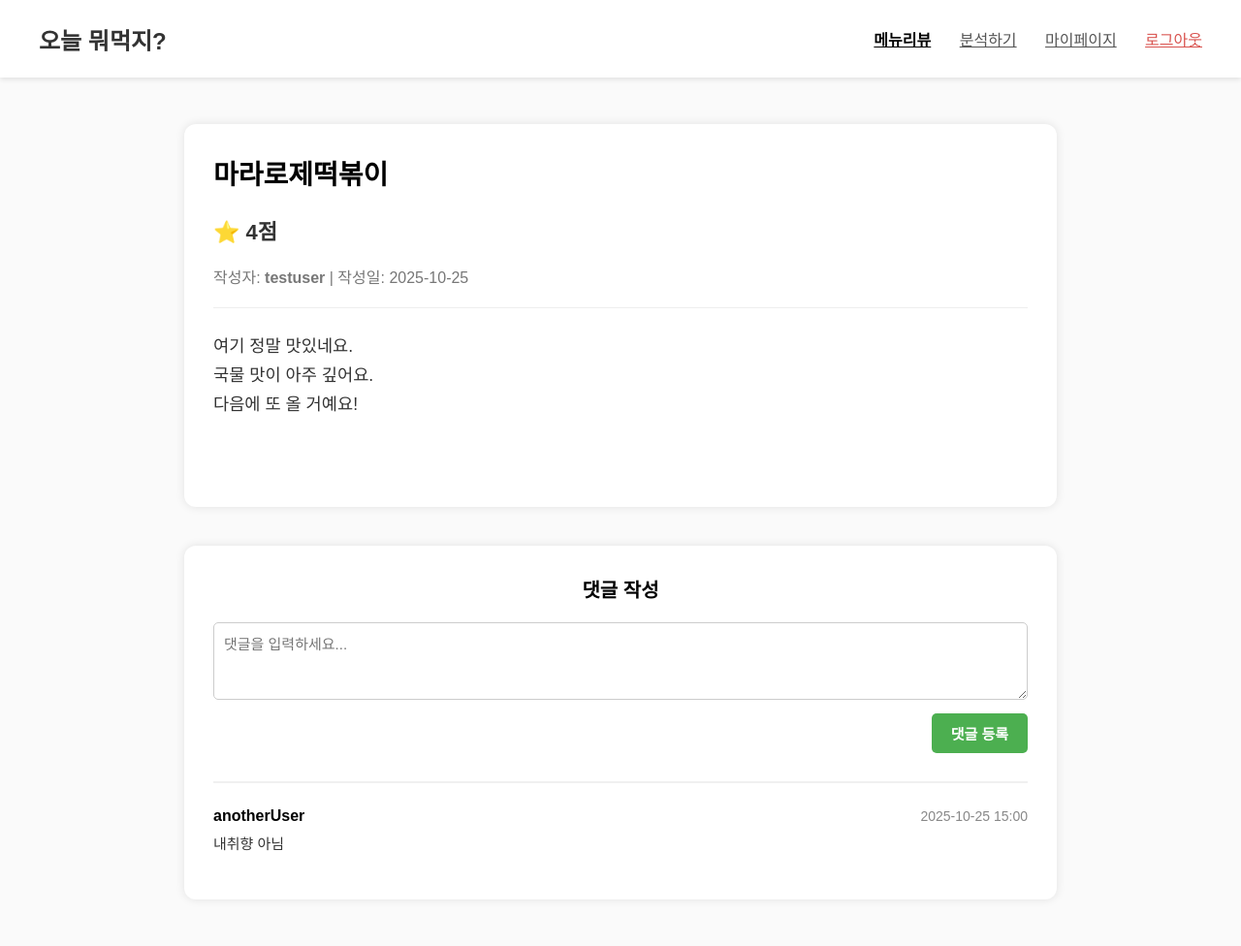
After one commit to zzangss/BigDataApplication, a PHP site: page /review_detail.php in a window 1280 px wide. The commit adds this page. Shown: the whole page at 97% size. Run offline with PHP 8.4, Linux system fonts and the light colour scheme.

Commit message:
feat: Add review_detail.php, Add my review in mypage.php

```diff
--- /dev/null
+++ b/review_detail.php
@@ -0,0 +1,240 @@
+<?php
+session_start(); // 1. 세션 시작
+
+// 로그인 상태 확인
+$is_logged_in = isset($_SESSION['user_id']) && !empty($_SESSION['user_id']);
+
+//임시로그인 (테스트용)
+$_SESSION['user_id'] = 1;
+$_SESSION['username'] = 'testuser';
+$is_logged_in = true;
+
+
+// DB 로직 대신 임시 $review 데이터를 생성합니다.
+$review = [
+    'review_id' => 101,
+    'menu_name' => '마라로제떡볶이',
+    'taste_rating' => 4.0,
+    'username' => 'testuser',
+    'created_at' => '2025-10-25 14:30:00',
+    'content' => "여기 정말 맛있네요.\n국물 맛이 아주 깊어요.\n다음에 또 올 거예요!",
+    'user_id' => 1 // 이 리뷰를 작성한 사용자의 ID (1번 = testuser)
+];
+
+// 댓글 목록을 위한 가짜(Dummy) 데이터
+$dummy_comments = [
+    ['id' => 1, 'username' => 'anotherUser', 'created_at' => '2025-10-25 15:00:00'],
+];
+?>
+<!DOCTYPE html>
+<html lang="ko">
+<head>
+    <meta charset="UTF-8">
+    <title>오늘 뭐먹지? - 리뷰 상세</title>
+    <style>
+        body {
+            font-family: "맑은 고딕", sans-serif;
+            background-color: #fafafa;
+            text-align: center;
+            padding-top: 120px;
+            padding-bottom: 40px;
+        }
+        header {
+            position: fixed;
+            top: 0;
+            left: 0;
+            width: 100%;
+            height: 80px;
+            background-color: white;
+            display: flex;
+            justify-content: space-between;
+            align-items: center;
+            padding: 0 40px;
+            box-shadow: 0 2px 5px rgba(0,0,0,0.1);
+            box-sizing: border-box;
+        }
+        .logo { font-size: 24px; font-weight: bold; color: #333; text-decoration: none; }
+        .nav-links a { margin-left: 25px; font-size: 16px; color: #555; text-decoration: underline; }
+        .nav-links a:hover { color: #000; }
+        .nav-links a.logout-btn { color: #d9534f; }
+        .nav-links a.login-btn { color: #4CAF50; font-weight: bold; }
+        .nav-links a.active { font-weight: bold; color: #000; }
+
+        .container {
+            width: 90%;
+            max-width: 900px; /* 너비 통일 */
+            margin: 0 auto; /* 중앙 정렬 */
+            text-align: left;
+        }
+
+        .content-box {
+            width: 100%;
+            box-sizing: border-box;
+            background: white;
+            padding: 30px;
+            border-radius: 12px;
+            box-shadow: 0 0 10px rgba(0,0,0,0.1);
+            text-align: left;
+        }
+        .content-box h2 {
+            margin-top: 0;
+            font-size: 28px;
+        }
+        .content-box .rating-score {
+            font-size: 22px;
+            font-weight: bold;
+            color: #333;
+            margin-bottom: 20px;
+        }
+
+        .content-box .meta-info {
+            font-size: 16px;
+            color: #777;
+            margin-bottom: 25px;
+            border-bottom: 1px solid #eee;
+            padding-bottom: 20px;
+        }
+        .content-box .text-content {
+            font-size: 1.1em;
+            line-height: 1.7;
+            min-height: 150px;
+            color: #333; /* 회색 글씨 방지 */
+        }
+        .comment-section {
+            margin-top: 40px; /* 리뷰 본문과의 간격 */
+        }
+        .comment-section h3 {
+            margin-top: 0;
+            margin-bottom: 20px;
+            text-align: center;
+            font-size: 20px;
+        }
+        .comment-form textarea {
+            width: 100%;
+            min-height: 80px;
+            padding: 10px;
+            font-size: 15px;
+            border: 1px solid #ccc;
+            border-radius: 5px;
+            box-sizing: border-box;
+            margin-bottom: 10px;
+            font-family: "맑은 고딕", sans-serif;
+        }
+        .comment-form button {
+            background-color: #4CAF50;
+            color: white;
+            padding: 10px 20px;
+            border: none;
+            border-radius: 5px;
+            cursor: pointer;
+            float: right;
+            font-size: 15px;
+            font-weight: bold;
+        }
+        .comment-form button:hover {
+            background-color: #45a049;
+        }
+
+        /* 댓글 목록 스타일 */
+        .comment-list {
+            margin-top: 70px; /* 댓글 폼(float)과의 간격 확보 */
+            clear: both; /* float 해제 */
+            border-top: 2px solid #f0f0f0; /* 폼과 목록 구분선 */
+            padding-top: 10px;
+        }
+        .comment-item {
+            padding: 15px 0;
+            border-bottom: 1px solid #eee; /* 댓글 구분선 */
+        }
+        .comment-item:last-child {
+            border-bottom: none; /* 마지막 댓글은 선 없음 */
+        }
+        .comment-header {
+            display: flex;
+            justify-content: space-between;
+            align-items: center;
+            margin-bottom: 8px;
+        }
+        .comment-author {
+            font-weight: bold;
+            font-size: 16px;
+            color: #000;
+        }
+        .comment-date {
+            font-size: 14px;
+            color: #888;
+        }
+        .comment-content {
+            font-size: 15px;
+            color: #333;
+            line-height: 1.6;
+        }
+    </style>
+</head>
+<body>
+    <header>
+        <a href="index.php" class="logo">오늘 뭐먹지?</a>
+        <nav class="nav-links">
+            <?php if ($is_logged_in): ?>
+                <a href="menu.php" class="active">메뉴리뷰</a>
+                <a href="analysis.php">분석하기</a>
+                <a href="mypage.php">마이페이지</a>
+                <a href="logout.php" class="logout-btn">로그아웃</a>
+            <?php else: ?>
+                <a href="menu.php" class="active">메뉴리뷰</a>
+                <a href="analysis.php">분석하기</a>
+                <a href="login.php" class="login-btn">로그인</a>
+            <?php endif; ?>
+        </nav>
+    </header>
+
+    <div class="container">
+        <div class="content-box">
+            <h2><?php echo htmlspecialchars($review['menu_name']); ?></h2>
+            <div class="rating-score">⭐ <?php echo htmlspecialchars($review['taste_rating']); ?>점</div>
+
+            <div class="meta-info">
+                <div> 작성자: <strong><?php echo htmlspecialchars($review['username']); ?></strong> |
+                    작성일: <?php echo date("Y-m-d", strtotime($review['created_at'])); ?>
+                </div>
+            </div> <div class="text-content"> <?php echo nl2br(htmlspecialchars($review['content'])); // nl2br: \n을 <br>로 변경 ?>
+            </div>
+            </div>
+
+
+        <div class="content-box comment-section">
+
+            <h3>댓글 작성</h3>
+            <form class="comment-form" method="post" action="comment_process.php">
+                <input type="hidden" name="review_id" value="<?php echo $review['review_id']; ?>">
+
+                <textarea name="comment" placeholder="댓글을 입력하세요..."></textarea>
+                <button type="submit">댓글 등록</button>
+            </form>
+
+            <div class="comment-list">
+                <?php
+                if (count($dummy_comments) > 0) {
+                    foreach ($dummy_comments as $comment) {
+                        ?>
+                        <div class="comment-item">
+                            <div class="comment-header">
+                                <strong class="comment-author"><?php echo htmlspecialchars($comment['username']); ?></strong>
+                                <span class="comment-date"><?php echo date("Y-m-d H:i", strtotime($comment['created_at'])); ?></span>
+                            </div>
+                            <div class="comment-content">
+                                내취향 아님
+                            </div>
+                        </div>
+                        <?php
+                    }
+                } else {
+                    echo '<p style="text-align: center; color: #888;">아직 댓글이 없습니다.</p>';
+                }
+                ?>
+            </div>
+
+        </div>
+        </div>
+    </body>
+</html>
```
Also changed, not shown: menu.php (+18 -22 lines), mypage.php (+58 -36 lines), review.php (+0 -9 lines), comment_process.php (added), reviewdelete.php (added).
